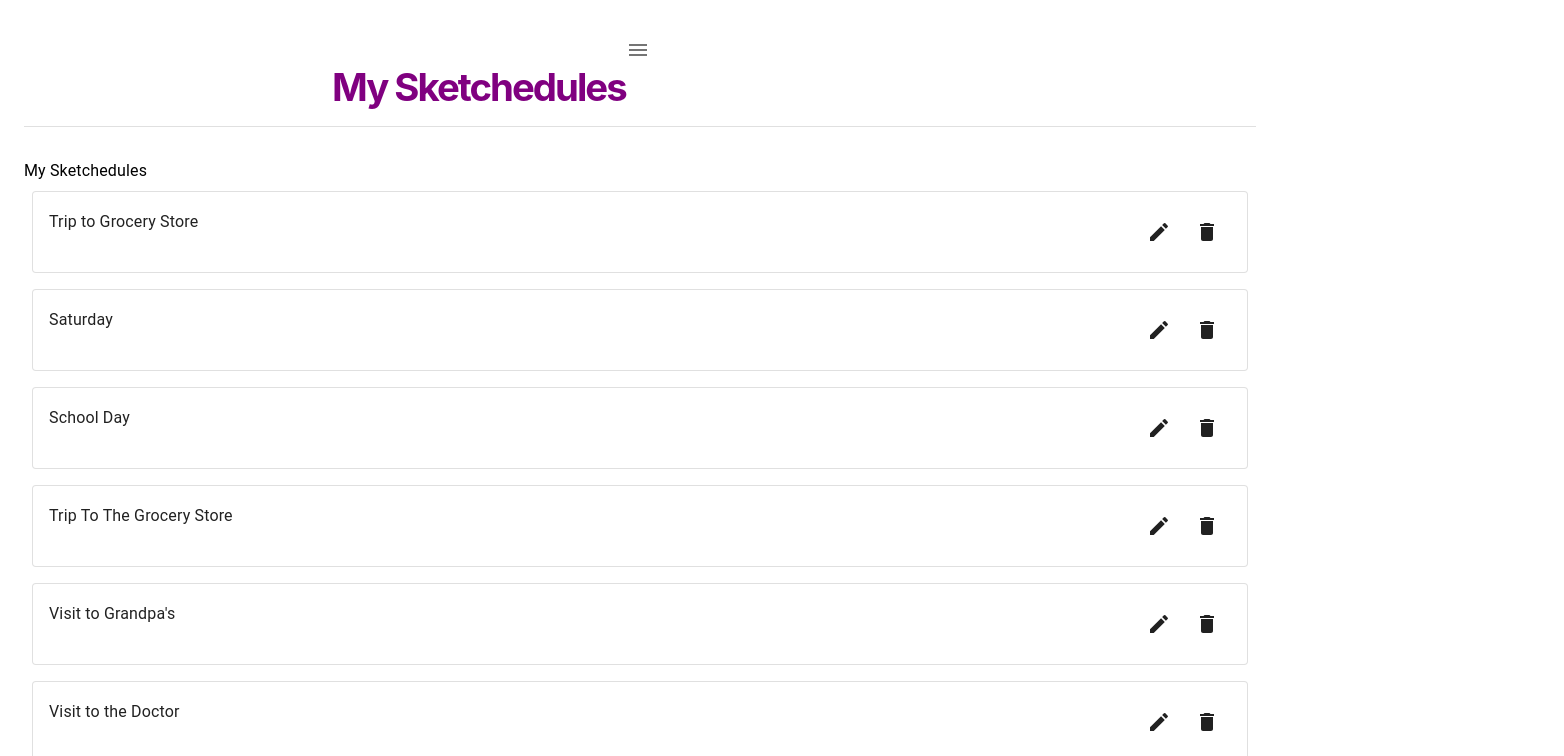
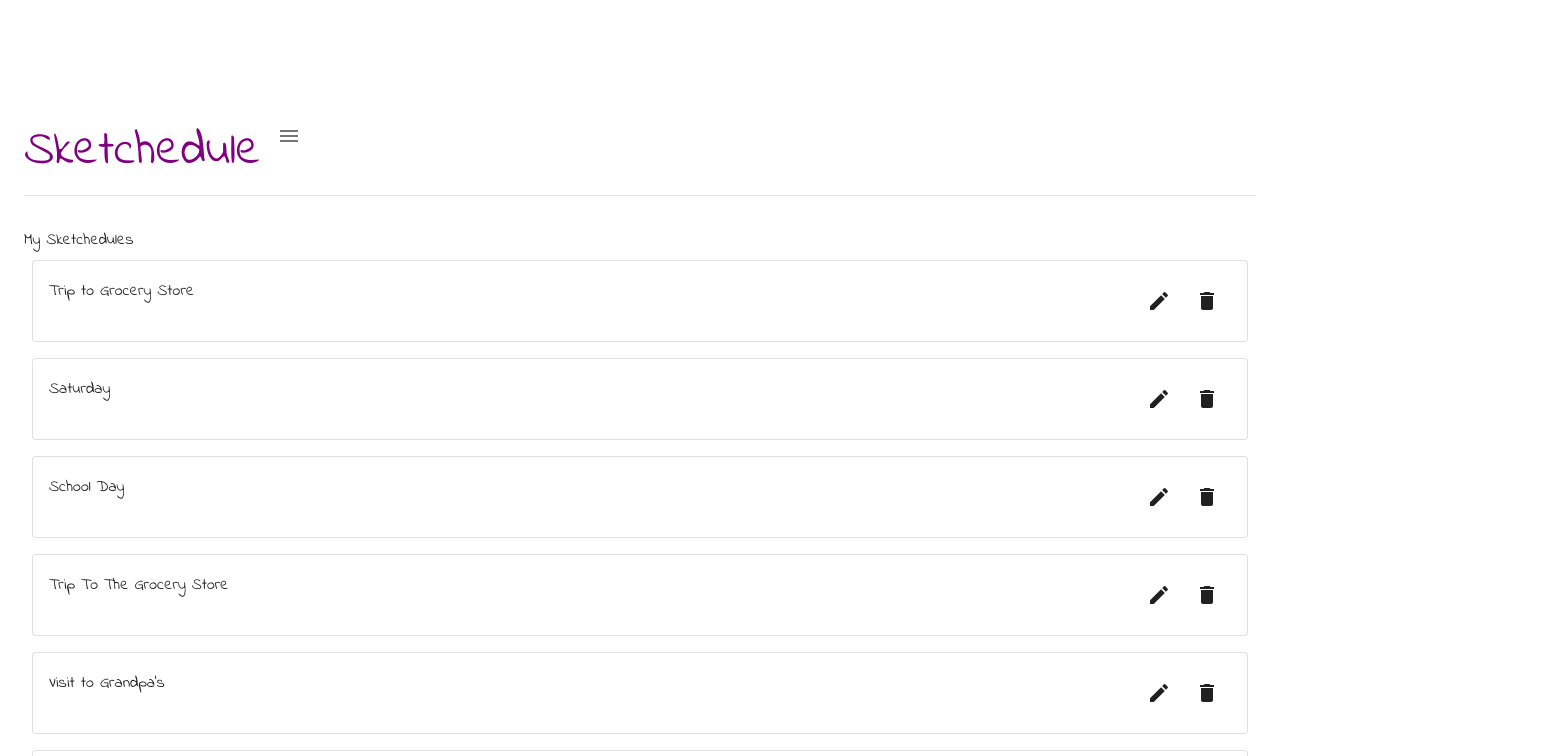
Before and after one commit to julezfitz/Sketchedule, a React (Create React App) app: page / in a window 1280 px wide. Shown: the top 756 px of the page, 1564 px wide, since content can reach past the window. Built offline with nearby package versions, Linux system fonts and the light colour scheme.

Commit message:
styles app name

```diff
--- a/package.json
+++ b/package.json
@@ -5,6 +5,7 @@
   "dependencies": {
     "@emotion/react": "^11.8.1",
     "@emotion/styled": "^11.8.1",
+    "@material-ui/core": "^4.12.3",
     "@mui/icons-material": "^5.4.4",
     "@mui/material": "^5.4.4",
     "@testing-library/jest-dom": "^5.16.2",
@@ -15,6 +16,7 @@
     "react-router-dom": "^6.2.1",
     "react-scripts": "5.0.0",
     "styled-components": "^5.3.3",
+    "typeface-indie-flower": "^1.1.13",
     "web-vitals": "^2.1.4"
   },
   "scripts": {
--- a/src/Components/App.js
+++ b/src/Components/App.js
@@ -1,12 +1,27 @@
 // import '././App.css';
 import React from 'react';
 import { Container } from '@mui/material';
+import { ThemeProvider, createTheme } from '@mui/material/styles';
+import CssBaseline from '@mui/material/CssBaseline';
 import Routing from './Routing';
+import 'typeface-indie-flower';
 
 export default function App() {
+  const theme = createTheme({
+    typography: {
+      fontFamily: [
+        'Indie Flower',
+        'cursive',
+      ].join(','),
+    },
+  });
+
   return (
     <Container maxWidth="auto" sx={{ height: '100%' }}>
-      <Routing />
+      <ThemeProvider theme={theme}>
+        <CssBaseline />
+        <Routing />
+      </ThemeProvider>
     </Container>
   );
 }
--- a/src/Components/Heading/Heading.js
+++ b/src/Components/Heading/Heading.js
@@ -1,12 +1,14 @@
 import React, { forwardRef, useState } from 'react';
-import { Box, Tooltip, IconButton } from '@mui/material';
+import {
+  Box, Tooltip, Typography, IconButton, Stack,
+} from '@mui/material';
 import MenuIcon from '@mui/icons-material/Menu';
-import StyledHeading from './styles/styles';
+// import StyledHeading from './styles/styles';
 import UserMenu from './UserMenu';
 
 function Heading(props, ref) {
   const {
-    className, size, color, style, children, settings,
+    settings,
   } = props;
 
   const [anchorElUser, setAnchorElUser] = useState(null);
@@ -20,15 +22,12 @@ function Heading(props, ref) {
   };
 
   return (
-    <StyledHeading
-      className={`heading-wrapper ${className || ''}`}
-      size={size}
-      color={color}
-      style={style}
-    >
-      <h2 ref={ref}>{children}</h2>
+    <Stack direction="row" spacing={2} marginTop="10%">
+      <Typography variant="h3" color="purple" marginTop="5%" marginLeft="17%">
+        Sketchedule
+      </Typography>
 
-      <Box sx={{ maxWidth: '150px' }}>
+      <Box sx={{ maxWidth: '150px', marginLeft: '12%' }}>
         <Tooltip title="Menu">
           <IconButton disableRipple onClick={handleOpenUserMenu} sx={{ p: 0 }}>
             <MenuIcon />
@@ -40,7 +39,7 @@ function Heading(props, ref) {
           anchorElUser={anchorElUser}
         />
       </Box>
-    </StyledHeading>
+    </Stack>
   );
 }
 
--- a/src/Components/Routing.js
+++ b/src/Components/Routing.js
@@ -36,17 +36,12 @@ export default function Routing() {
   return (
     <>
       <Heading
-        size="medium"
-        className="page-heading"
-        color="light"
         style={{
           marginBottom: 0,
           marginTop: '2rem',
         }}
         settings={pageInfo}
-      >
-        {headingTitle}
-      </Heading>
+      />
       <Divider
         sx={{ marginBottom: '2rem', marginTop: '1rem' }}
         color="white"
```
Also changed, not shown: 1 other file (tests, documents, lock files or other folders).
